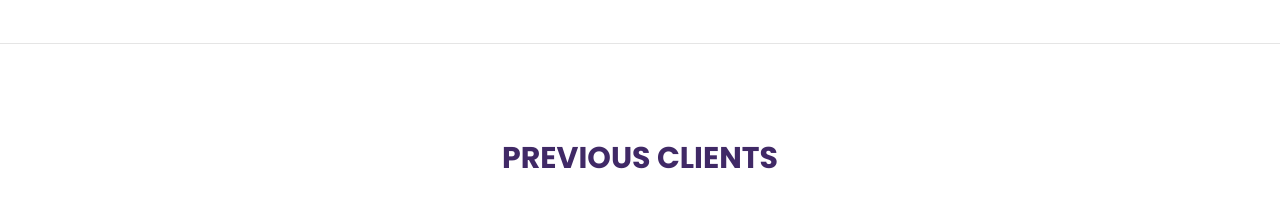
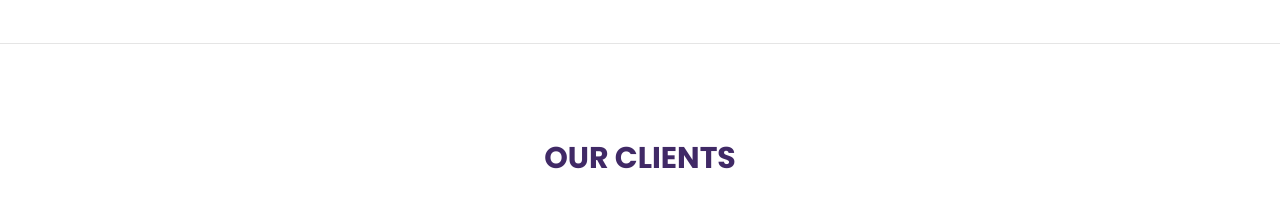
Before and after one commit to Negrita-Developers/Keen-Solutions, a plain HTML site: page index.html in a window 1280 px wide. Shown: the part 2152-2365 px from the top of the page. Drawn offline with nearby package versions, Linux system fonts and the light colour scheme; some packages are replaced by stand-ins of ours.

Commit message:
Added more changes

```diff
--- a/index.html
+++ b/index.html
@@ -413,7 +413,7 @@
         <div class="row">
             <div class="col-12">
                 <div class="section-title text-center">
-                    <h2>PREVIOUS CLIENTS</h2>
+                    <h2>OUR CLIENTS</h2>
                 </div>
             </div>
         </div>
```
Also changed, not shown: 1 other file.
